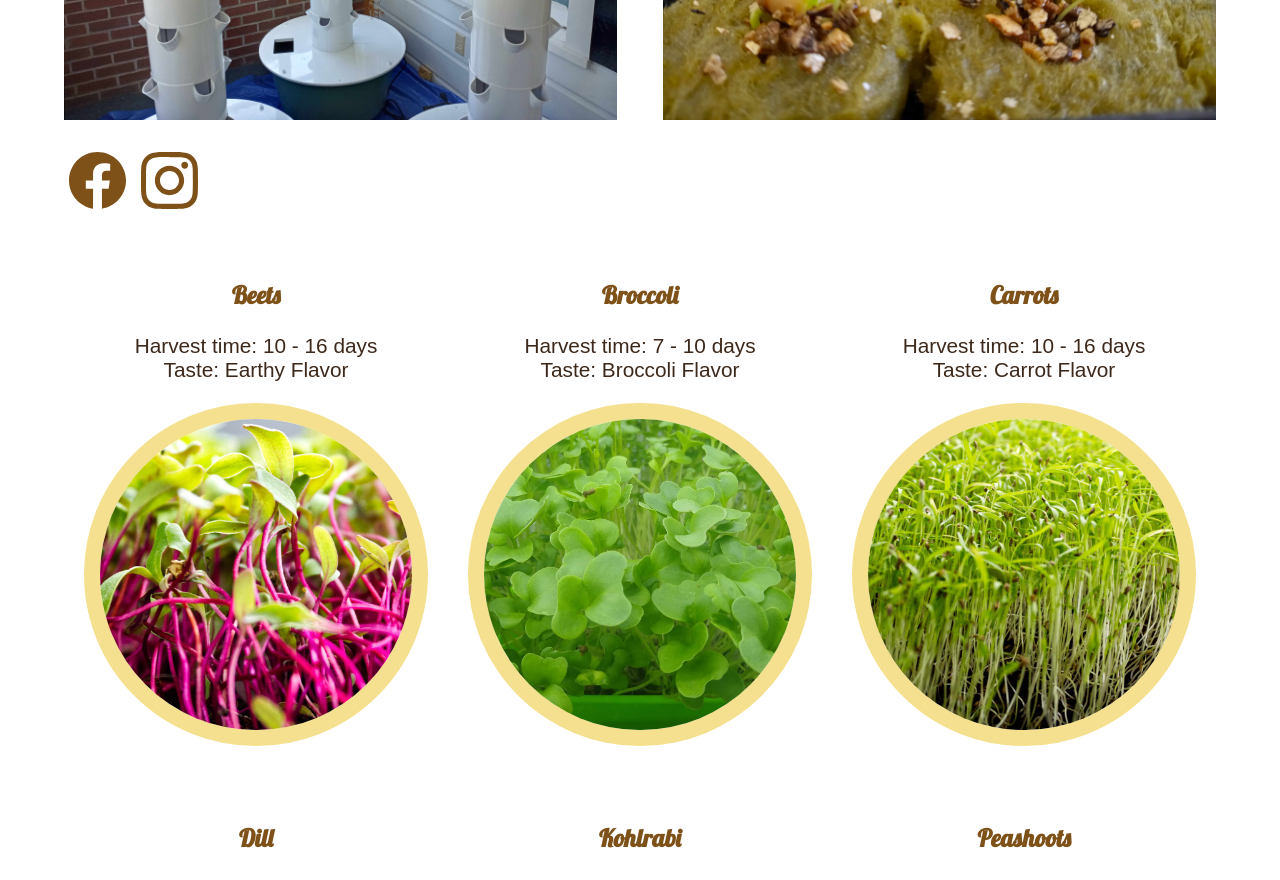
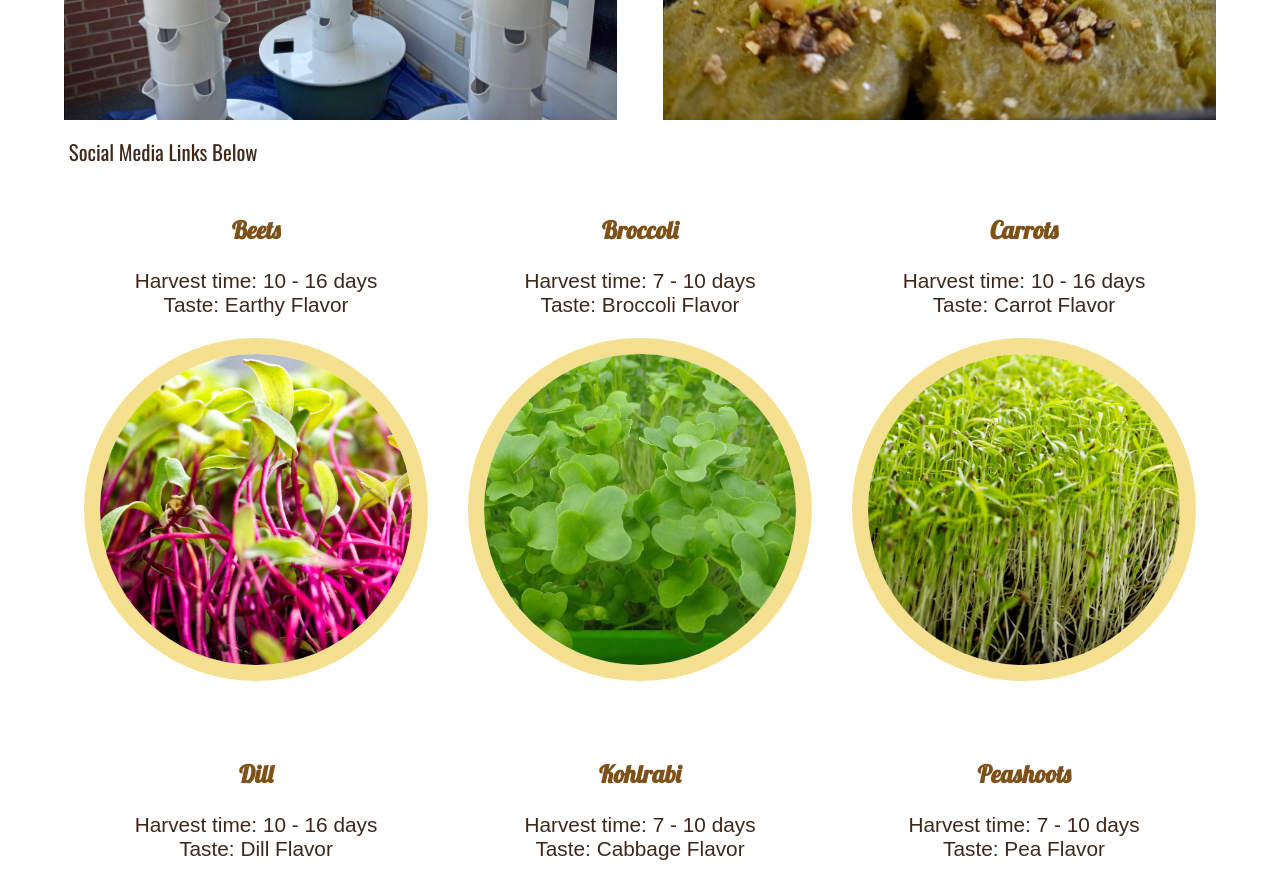
Before and after one commit to elijahoneal/LunarHarvest, a React (Create React App) app: page / in a window 1280 px wide. Shown: the part 900-1780 px from the top of the page. Built offline with nearby package versions, Linux system fonts and the light colour scheme.

Commit message:
Change Link to Social Media

```diff
--- a/src/components/Home.js
+++ b/src/components/Home.js
@@ -27,10 +27,7 @@
     padding: 0.1rem 0.3rem;
     font-size: 1.3rem;
     color: #7D5118;
-    &:hover{
-        background-color: #7D5118;
-        color: #fff;
-    }
+
 }
 
 `
@@ -110,10 +107,7 @@
                     <img src={towers} alt='vertical garden towers for urban farming'/>
                     <img src={seedlings} alt='pea seeds starting to sprout'/>
                 </section>
-                <section className='social'>
-                    <a href='https://www.facebook.com/LunarHarvestFarms' target='_blank' ><img src={fb} alt='facebook.com/lunarharvestfarms'/></a>
-                    <a href='https://www.instagram.com/lunarharvest.farm/' target='_blank' > <img src={ig} alt='instagram.com/lunarharvest.farm'/></a>
-                </section>
+                <a href='#bottom'>Social Media Links Below</a>
             </Article>
             {/* <Article>
                 <h2>Thank you for visiting!</h2>
@@ -170,6 +164,7 @@
                         <img src={peashoot2} alt="peashoots microgreens"/>
                 </figure>
             </Gallery>
+            <span id="bottom"></span>
        </HomePage>
     )
 }
```
